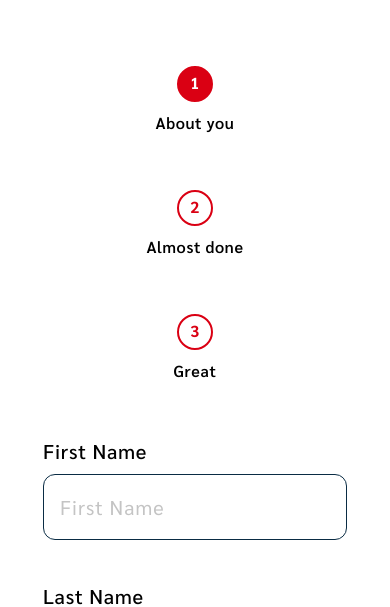
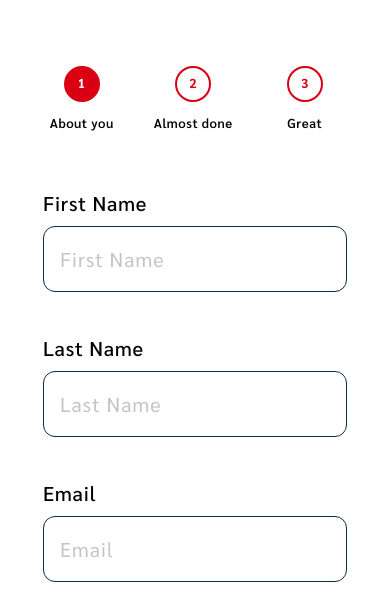
Before and after one commit to zuri-training/FitwellNG-fe-pjt-40, a plain HTML site: page pages/sign-up.html in a window 390 px wide. Shown: the part 244-851 px from the top of the page. Drawn offline with Linux system fonts and the light colour scheme; a web font is replaced by a local one.

Commit message:
counter updated

```diff
--- a/assets/css/sign-up.css
+++ b/assets/css/sign-up.css
@@ -116,7 +116,6 @@
   .progressbar {
     display: flex !important;
     flex-wrap: wrap !important;
-    flex-direction: column;
     align-items: center;
     box-sizing: border-box;
   }
@@ -127,6 +126,8 @@
     flex-direction: column;
     align-items: center;
     box-sizing: border-box;
+    font-size: 13px !important;
+    justify-content: center;
   }
 
   .progressbar li:before {
```
